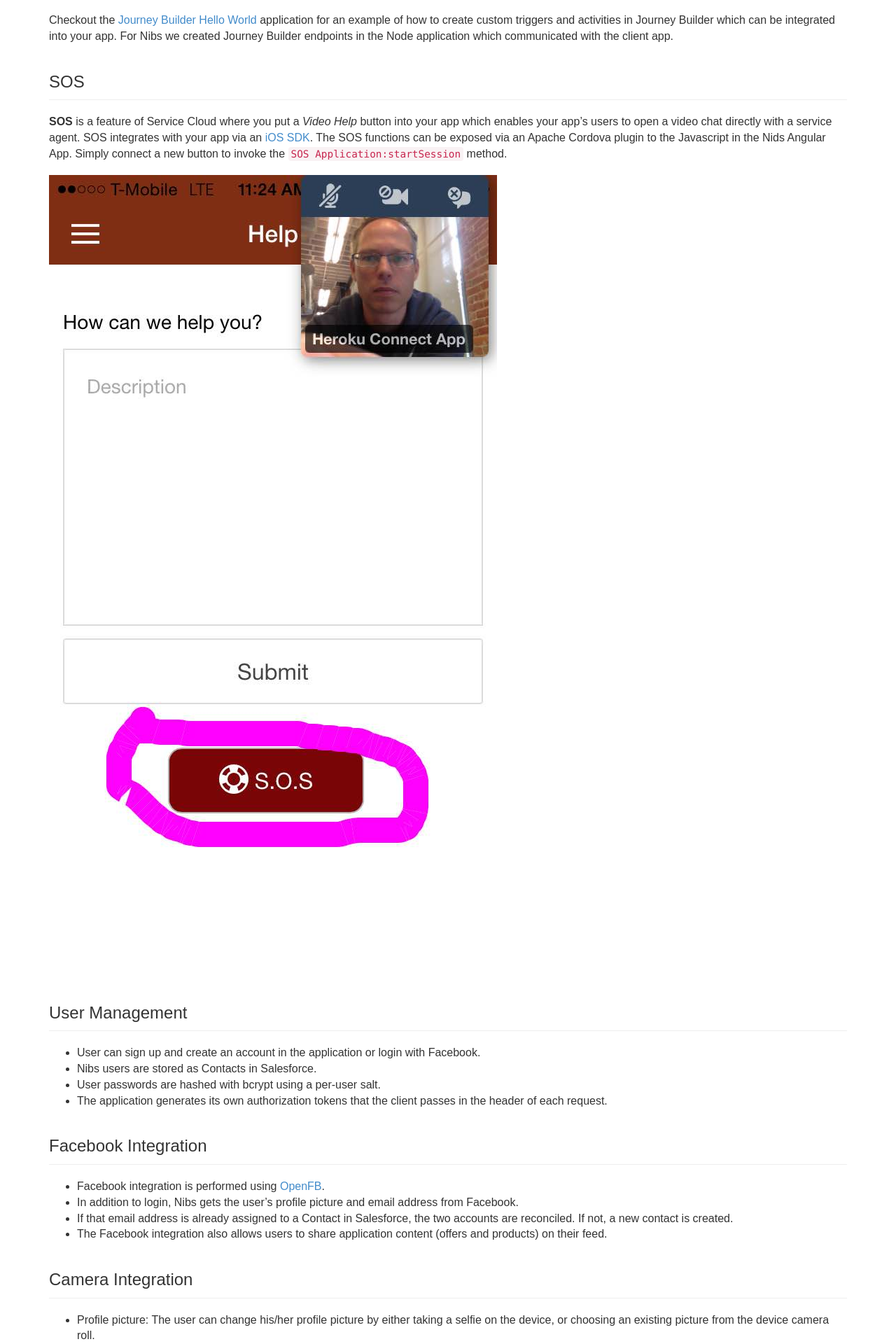
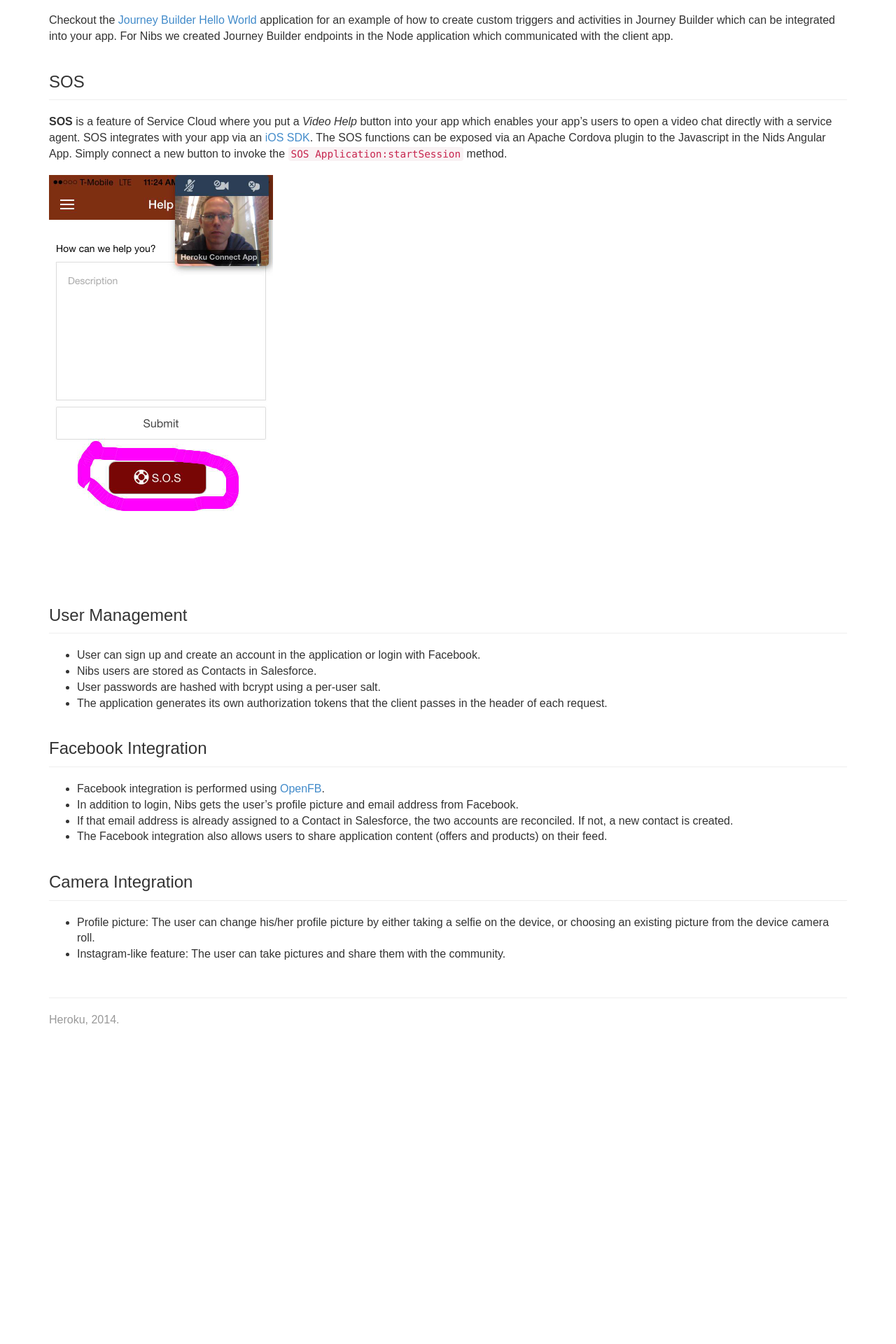
Before and after one commit to heroku/nibs, a Jekyll site: the page built from architecture.md, in a window 1280 px wide. Shown: the part 2145-4065 px from the top of the page at 70% size. Built offline with Jekyll 4.4.1, drawn with Linux system fonts in a browser that asks for light colours; some web fonts are replaced; Markdown is read by kramdown in place of the engine named in the settings; after the commit the page ends 3644 px from its top, so only the background shows below that.

Commit message:
Better image

```diff
--- a/architecture.md
+++ b/architecture.md
@@ -69,7 +69,7 @@
 plugin to the Javascript in the Nids Angular App. Simply connect a new button to invoke the
 `SOS Application:startSession` method.
 
-![alt tag](images/sos_screenshot.jpg)
+![alt tag](images/sos_screenshot.png)
 
 ## User Management
 
```
Also changed, not shown: images/sos_screenshot.jpg (deleted), images/sos_screenshot.png (added).
